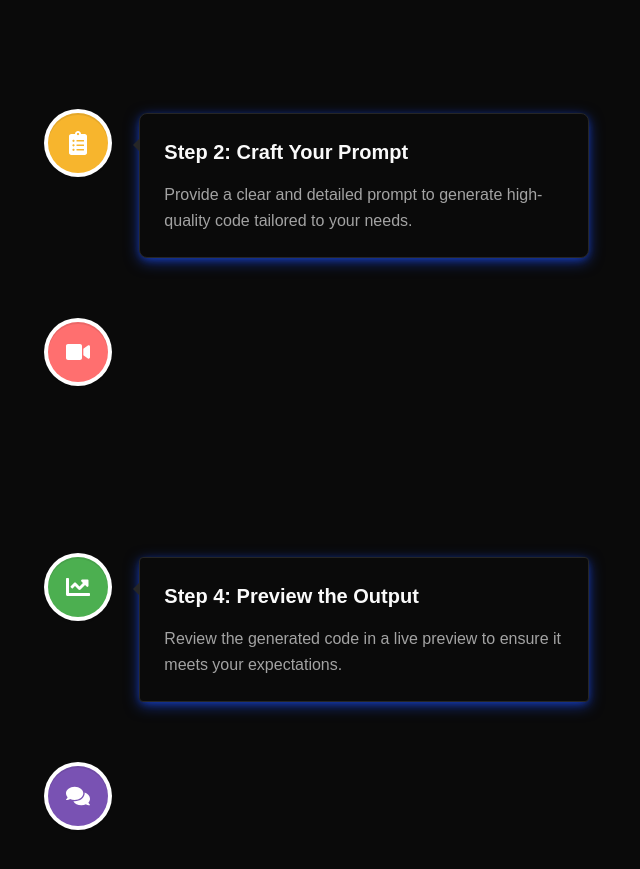
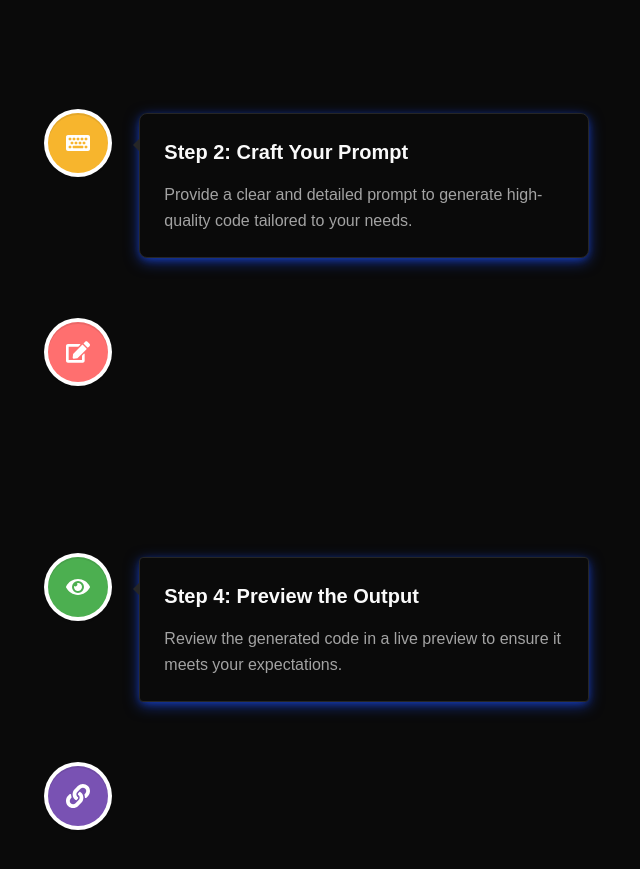
Before and after one commit to nishantkr2003/alpha_project, a Next.js app: page / in a window 1280 px wide. Shown: the part 1080-1949 px from the top of the page, without its empty margins (562-1202 px from the left). Built offline with nearby package versions, Linux system fonts and the light colour scheme; no server answers; sample sign-in values are in the browser's storage.

Commit message:
Google analytics Added

```diff
--- a/app/layout.js
+++ b/app/layout.js
@@ -14,6 +14,16 @@ export const metadata = {
 export default function RootLayout({ children }) {
   return (
     <html lang="en" suppressHydrationWarning>
+      <head>
+        {/* Google Analytics Tag : Google tag (gtag.js) */}
+<script async src="https://www.googletagmanager.com/gtag/js?id=G-8LCP3CW31G"></script>
+<script dangerouslySetInnerHTML={{ __html: `
+  window.dataLayer = window.dataLayer || [];
+  function gtag(){dataLayer.push(arguments);}
+  gtag('js', new Date());
+  gtag('config', 'G-8LCP3CW31G');
+`}} />
+      </head>
       <body>
         <ConvexClientProvider>
           <Provider>{children}</Provider>
--- a/components/custom/Hero.jsx
+++ b/components/custom/Hero.jsx
@@ -21,6 +21,11 @@ import {
   FaVideo,
   FaChartLine,
   FaComments,
+  FaKeyboard,
+  FaEdit,
+  FaEye,
+  FaCloudUploadAlt,
+  FaLink,
 } from "react-icons/fa";
 
 import {
@@ -145,7 +150,7 @@ function Hero() {
                   Step 1: Sign Up
                 </h3>
                 <p className="text-muted-foreground mt-2">
-                  Create your account to get started with the interview process.
+                Initialize your account setup to access AI-driven code generation services.
                 </p>
               </VerticalTimelineElement>
 
@@ -164,7 +169,7 @@ function Hero() {
                   borderRight: "7px solid hsl(var(--border))",
                 }}
                 iconStyle={{ background: "#f7b52d", color: "#fff" }}
-                icon={<FaClipboardList />}
+                icon={<FaKeyboard />}
               >
                 <h3 className="vertical-timeline-element-title text-xl font-bold text-foreground">
                   Step 2: Craft Your Prompt
@@ -190,7 +195,7 @@ function Hero() {
                   borderRight: "7px solid hsl(var(--border))",
                 }}
                 iconStyle={{ background: "#ff6f6f", color: "#fff" }}
-                icon={<FaVideo />}
+                icon={<FaEdit />}
               >
                 <h3 className="vertical-timeline-element-title text-xl font-bold text-foreground">
                   Step 3: Refine with Feedback
@@ -215,7 +220,7 @@ function Hero() {
                   borderRight: "7px solid hsl(var(--border))",
                 }}
                 iconStyle={{ background: "#4caf50", color: "#fff" }}
-                icon={<FaChartLine />}
+                icon={<FaEye />}
               >
                 <h3 className="vertical-timeline-element-title text-xl font-bold text-foreground">
                   Step 4: Preview the Output
@@ -242,7 +247,7 @@ function Hero() {
                   borderRight: "7px solid hsl(var(--border))",
                 }}
                 iconStyle={{ background: "#7952b3", color: "#fff" }}
-                icon={<FaComments />}
+                icon={<FaLink />}
               >
                 <h3 className="vertical-timeline-element-title text-xl font-bold text-foreground">
                   Step 5: Deploy the Project and Get the Link
```
